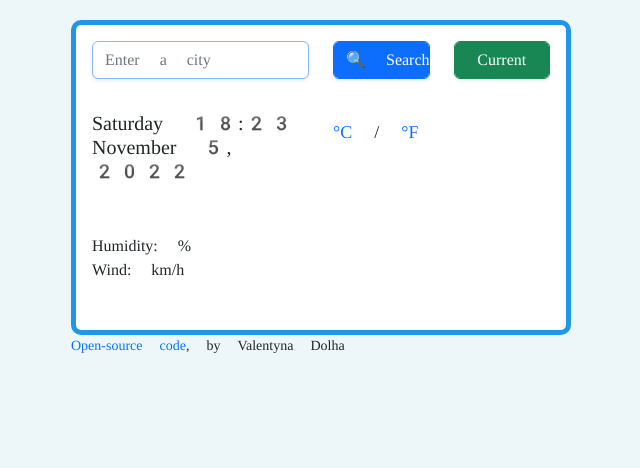
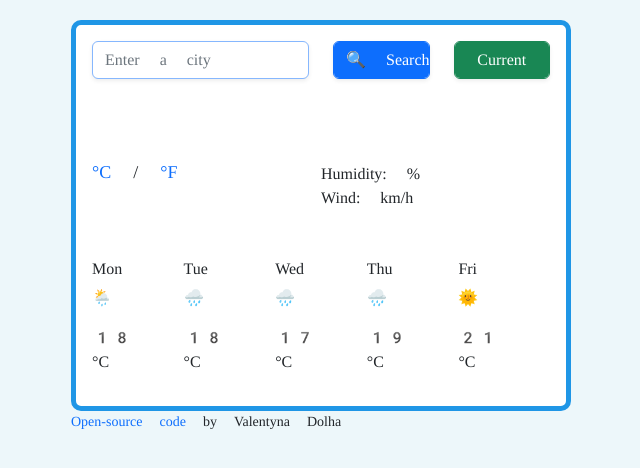
Before and after one commit to ValDolha/my-project, a plain HTML site: page index.html in a window 1280 px wide. Shown: the whole page, without its empty margins (319-959 px from the left). Drawn offline with nearby package versions, Linux system fonts and the light colour scheme; no server answers.

Commit message:
Modified index.html

```diff
--- a/index.html
+++ b/index.html
@@ -13,10 +13,8 @@
     <div class= "container">
         <div class="card">
           <div class="card-body">
-
              <form id="search-form">
              <div class="row">
-
              <div class="col-6">
              <input
              type="text"
@@ -43,15 +41,30 @@
              </div>
              </form>
         </p>
-
+        <div class="row">
+          <div class="col">
         <h1 id = "city">
         </h1>
+         <h5 id="today"></h5>
+         </div>
+         <div class="col icon-today">
+          <img src="" alt="" id="icon"/>
+         </div>
         <p>
         <div class="row">
-            <div class="col-sm">
+            <div class="col card-temp">
                 <p >
-                    <h5 id="today"></h5>
-                    <br/>
+                    <h2>
+                      <span id = "temperatureCity" class="temperatureCity">  </span>
+                      <span class="units">
+                        <a href ="#" id ="celsius" class= "celsius" class="active">°C</a> /
+                        <a href ="#" id ="fahrenheit" class="fahrenheit" >°F</a>
+                    </span>
+                    </h2>
+                </p>
+            </div>
+            <div class="col card-temp">
+                <p>
                     <span class= main id="cloud"></span>
                     <br>
                     Humidity: <span id="humidity"></span>%
@@ -59,27 +72,54 @@
                     Wind: <span id="wind"></span> km/h
                 </p>
             </div>
-            <div class="col-sm">
-                <p >
-                    <h2>
-                    <span id = "temperatureCity" class="temperatureCity">
-                    </span>
-                    <span class="units">
-                        <a href ="#" id ="celsius" class="celsius">°C</a> /
-                        <a href ="#" id ="fahrenheit" class="fahrenheit">°F</a>
-                    </span>
-                    </h2>
-                </p>
+        </div>
+        </p>
+        <p>
+        <div class="row forecast">
+
+          <div class="col">
+            <div class="card-week">
+              <h6 class="card-day">Mon</h6>
+              <p>🌦️</p>
+              <p class="card-text">18 °C</p>
+            </div>
+          </div>
+          <div class="col">
+            <div class="card-week">
+              <h6 class="card-day">Tue</h6>
+              <p>🌧️</p>
+              <p class="card-text">18 °C</p>
+            </div>
+          </div>
+          <div class="col">
+            <div class="card-week">
+              <h6 class="card-day">Wed</h6>
+              <p>🌧️</p>
+              <p class="card-text">17 °C</p>
+            </div>
+          </div>
+          <div class="col">
+            <div class="card-week">
+              <h6 class="card-day">Thu</h6>
+              <p>🌧️</p>
+              <p class="card-text">19 °C</p>
             </div>
         </div>
-        </p>
-
+          <div class="col">
+            <div class="card-week">
+              <h6 class="card-day">Fri</h6>
+              <p>🌞</p>
+              <p class="card-text">21 °C</p>
+            </div>
+          </div>
+        </div>
+    </p>
       </div>
      </div>
+    </div>
     <div class="link">
-    <a href="https://github.com/ValDolha/my-project/commits?author=ValDolha" class="linkGitHub" target="_blank"> Open-source code</a>, by Valentyna Dolha
+    <a href="https://github.com/ValDolha/my-project/commits?author=ValDolha" class="linkGitHub" target="_blank"> Open-source code</a> by Valentyna Dolha
     </div>
-</div>
-    <script src="src/index-shecodes.js"> </script>
+    <script src="src/index.js"> </script>
 </body>
 </html>
```
